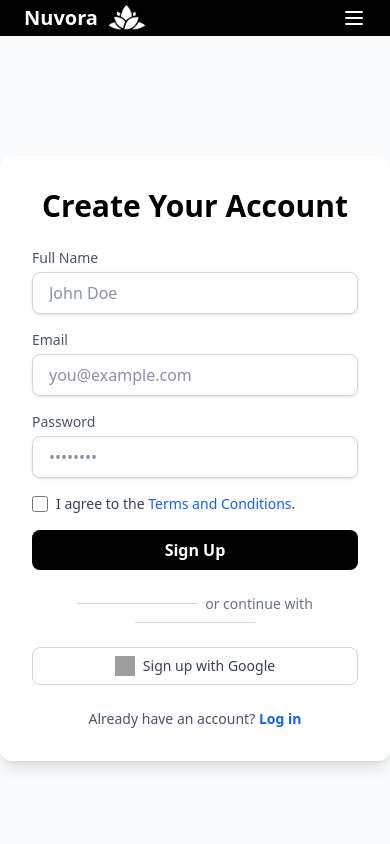
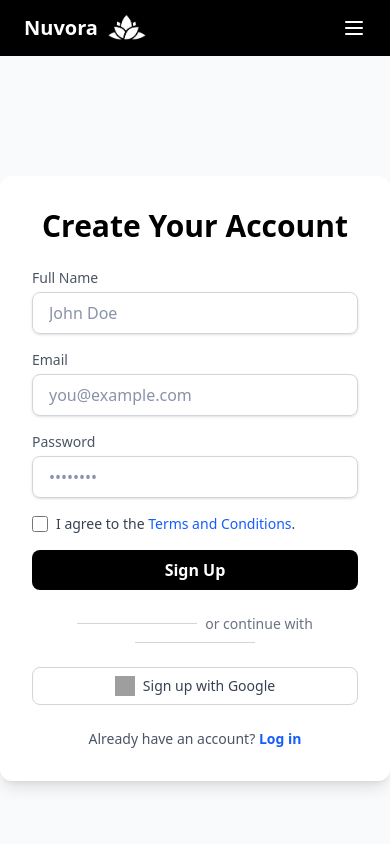
Before and after one commit to azadgupta1/Nuvora, a React (Vite) app in the folder frontend/: page /register in a window 390 px wide. Shown: the top 844 px of the page. Built offline with nearby package versions, Linux system fonts and the light colour scheme; grey boxes are pictures that could not be loaded.

Commit message:
Testing Deletion of account in production

```diff
--- a/frontend/src/components/Landing/Navbar/Navbar.jsx
+++ b/frontend/src/components/Landing/Navbar/Navbar.jsx
@@ -658,7 +658,7 @@ const Navbar = () => {
           {/* Mobile menu button */}
           <button
             onClick={() => setIsOpen(!isOpen)}
-            className="lg:hidden text-white focus:outline-none"
+            className="lg:hidden text-white my-3 focus:outline-none"
             aria-label="Toggle menu"
           >
             {isOpen ? (
--- a/frontend/src/pages/DashboardPages/Bookings.jsx
+++ b/frontend/src/pages/DashboardPages/Bookings.jsx
@@ -956,7 +956,7 @@ const Bookings = () => {
             <p className="mt-2 text-sm text-gray-500">You have no {selectedTab.toLowerCase()} bookings.</p>
           </section>
         ) : (
-          <section className="grid grid-cols-1 sm:grid-cols-2 lg:grid-cols-3 gap-6">
+          <section className="flex flex-col gap-6">
             {filteredBookings.map(booking => (
               <BookingCard
                 key={booking.id}
```
